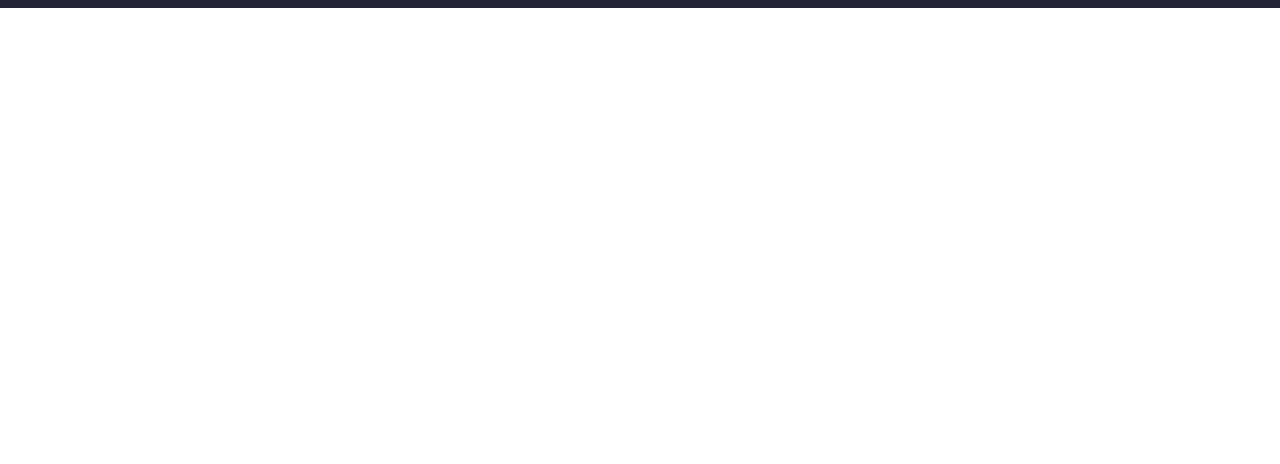
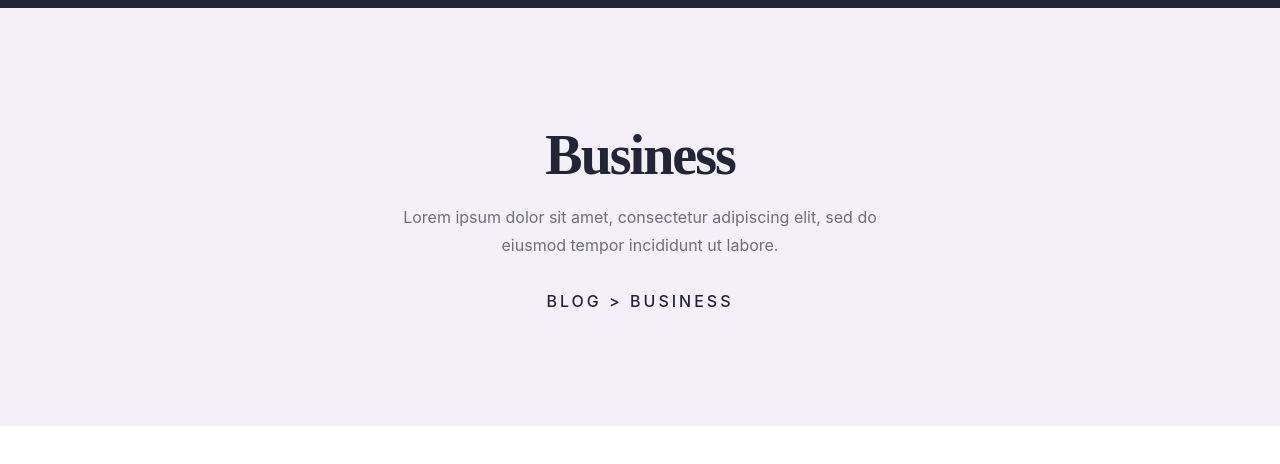
Before and after one commit to khayrullaevf/news-js-exam, a plain HTML site: page business.html in a window 1280 px wide. Shown: the part 72-536 px from the top of the page. Drawn offline with Linux system fonts and the light colour scheme.

Commit message:
Business hero

```diff
--- a/business.html
+++ b/business.html
@@ -28,10 +28,18 @@
         </div>
       </nav>
 
+
+      <div class="container">
+
        <div class="business-hero">
+        <h1>Business</h1>
+        <h3>Lorem ipsum dolor sit amet, consectetur adipiscing elit, sed do eiusmod tempor incididunt ut labore.</h3>
+        <h2>Blog > Business</h2>
+
 
 
        </div>
+      </div>
 
 
 
--- a/sass/business/_header.scss
+++ b/sass/business/_header.scss
@@ -1,5 +1,52 @@
+header {
+  height: 418px;
+  width: 100%;
+  background: var(--Lavender, #f4f0f8);
+}
+.business-hero {
+  margin-top: 80px;
+  height: 418px;
+  display: flex;
+  flex-direction: column;
+  align-items: center;
+  justify-content: center;
+  h1 {
+    color: var(--Black, #232536);
+    text-align: center;
 
+    /* Display */
+    font-family: Sen;
+    font-size: 56px;
+    font-style: normal;
+    font-weight: 700;
+    line-height: 64px; /* 114.286% */
+    letter-spacing: -2px;
+  }
+  h3 {
+    color: var(--Medium-grey, #6d6e76);
+    text-align: center;
 
-.business-hero{
-    margin-top: 80px;
+    /* Body 1 */
+    font-family: Inter;
+    font-size: 16px;
+    font-style: normal;
+    font-weight: 400;
+    line-height: 28px; /* 175% */
+    max-width: 515px;
+    margin-bottom: 32px;
+    margin-top: 16px;
+  }
+  h2 {
+    color: var(--Black, #232536);
+    text-align: center;
+
+    /* Cap 03 */
+    font-family: Inter;
+    font-size: 16px;
+    font-style: normal;
+    font-weight: 500;
+    line-height: 20px; /* 125% */
+    letter-spacing: 3px;
+    text-transform: uppercase;
+  }
 }
```
Also changed, not shown: css/main.css, css/main.min.css, 2 other files.
